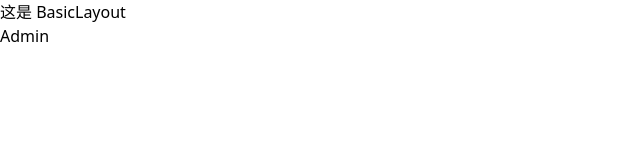
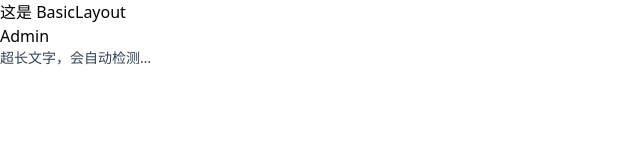
Before and after one commit to lfz9527/vite-react-template, a React (Vite) app: page / in a window 1280 px wide. Shown: the top 160 px of the page, without its empty margins (0-640 px from the left). Built offline with nearby package versions, Linux system fonts and the light colour scheme.

Commit message:
feat: 优化

```diff
--- /dev/null
+++ b/src/components/AutoTooltipText/index.tsx
@@ -0,0 +1,43 @@
+import { useEffect, useRef, useState } from 'react'
+
+interface AutoTooltipTextProps {
+  text: string
+  className?: string
+}
+
+export default function AutoTooltipText({
+  text,
+  className = '',
+}: AutoTooltipTextProps) {
+  const ref = useRef<HTMLDivElement | null>(null)
+  const [overflow, setOverflow] = useState(false)
+
+  useEffect(() => {
+    const el = ref.current
+    if (!el) return
+
+    const checkOverflow = () => {
+      const isOverflow = el.scrollWidth > el.clientWidth
+      setOverflow((prev) => (prev !== isOverflow ? isOverflow : prev))
+    }
+
+    // 初始化检查
+    checkOverflow()
+
+    // 使用 ResizeObserver → 同步监听宽度变化 + 字体变化 + 内容变化
+    const ro = new ResizeObserver(() => checkOverflow())
+    ro.observe(el)
+
+    return () => ro.disconnect()
+  }, [text])
+
+  return (
+    <div
+      ref={ref}
+      className={`truncate ${className}`}
+      title={overflow ? text : ''}
+    >
+      {text}
+    </div>
+  )
+}
--- a/src/components/LazyImport/index.tsx
+++ b/src/components/LazyImport/index.tsx
@@ -13,7 +13,7 @@ interface LazyImportProps {
 const LazyImport: FC<LazyImportProps> = ({ lazy }) => {
   const Component = lazy ? lazy : () => null
   return (
-    <Suspense fallback={<Loading />}>
+    <Suspense fallback={<Loading className='h-screen' />}>
       <Component />
     </Suspense>
   )
--- a/src/components/Loading/index.tsx
+++ b/src/components/Loading/index.tsx
@@ -1,4 +1,5 @@
 import cs from 'classnames'
+import SvgIcon from '@components/SvgIcon'
 
 interface LoadingProps {
   className?: string
@@ -6,8 +7,12 @@ interface LoadingProps {
 
 const Loading = (props: LoadingProps) => {
   const { className } = props
-  const classNames = cs('flex items-center justify-center h-screen', className)
-  return <div className={classNames}>Loading</div>
+  const classNames = cs('flex items-center justify-center', className)
+  return (
+    <div className={classNames}>
+      <SvgIcon name='loading' />
+    </div>
+  )
 }
 
 export default Loading
--- a/src/pages/admin/index.tsx
+++ b/src/pages/admin/index.tsx
@@ -1,5 +1,6 @@
 import { Gender } from '@/enum'
 import { useEffect } from 'react'
+import AutoTooltipText from '@/components/AutoTooltipText'
 
 const Admin = () => {
   useEffect(() => {
@@ -9,7 +10,15 @@ const Admin = () => {
     console.log(Gender.getLabel(Gender.FEMALE.key))
   }, [])
 
-  return <div>Admin</div>
+  return (
+    <div>
+      Admin
+      <AutoTooltipText
+        text='超长文字，会自动检测是否需要 Tooltip'
+        className='w-40 text-sm text-gray-700'
+      />
+    </div>
+  )
 }
 
 export default Admin
```
Also changed, not shown: tsconfig.app.json (+60 -17 lines), src/assets/icons/loading.svg (added).
